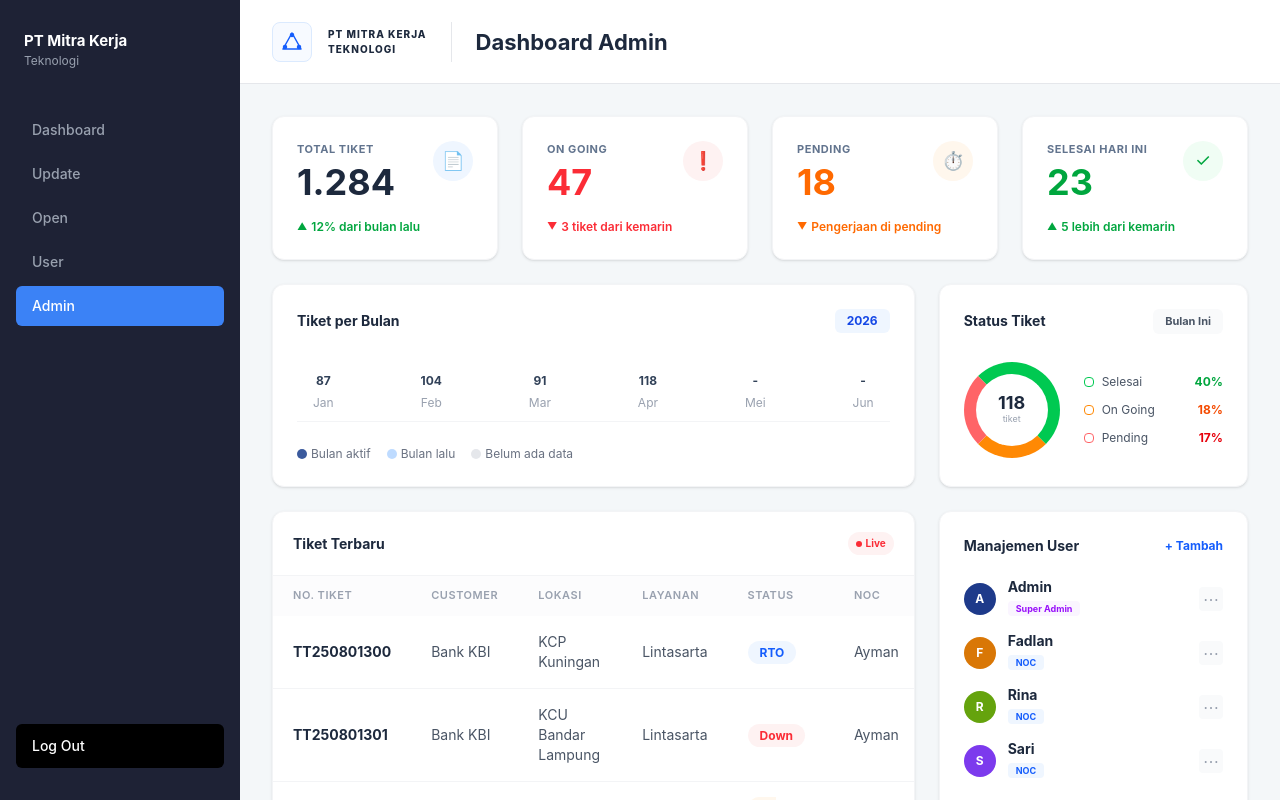
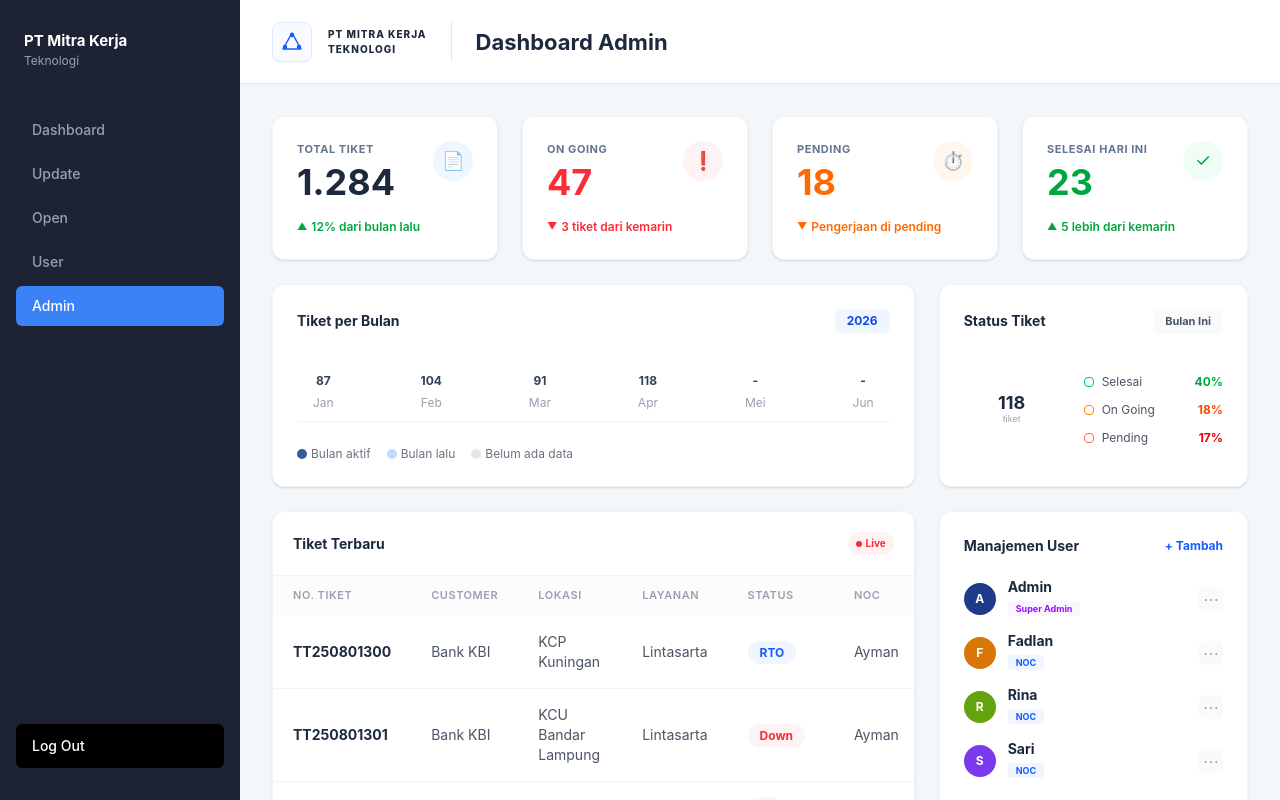
Before and after one commit to muhammaddimas452/crm-trouble-ticket, a React (Vite) app: page /crm-trouble-ticket/admin in a window 1280 px wide. Built offline with nearby package versions, Linux system fonts and the light colour scheme.

Commit message:
Penambahanan beberapa fitur

```diff
--- a/src/pages/AdminDashboard.jsx
+++ b/src/pages/AdminDashboard.jsx
@@ -161,7 +161,7 @@ export default function AdminDashboard() {
             </div>
             <div className="flex items-center justify-between flex-1">
               {/* Mockup Donut Chart */}
-              <div className="relative w-24 h-24 rounded-full border-[12px] border-gray-100 border-t-green-500 border-r-green-500 border-b-orange-400 border-l-red-400 flex items-center justify-center">
+              <div className="relative w-24 h-24 rounded-full border-gray-100 border-t-green-500 border-r-green-500 border-b-orange-400 border-l-red-400 flex items-center justify-center">
                 <div className="text-center">
                   <span className="block font-bold text-lg text-slate-800 leading-none">
                     118
```
